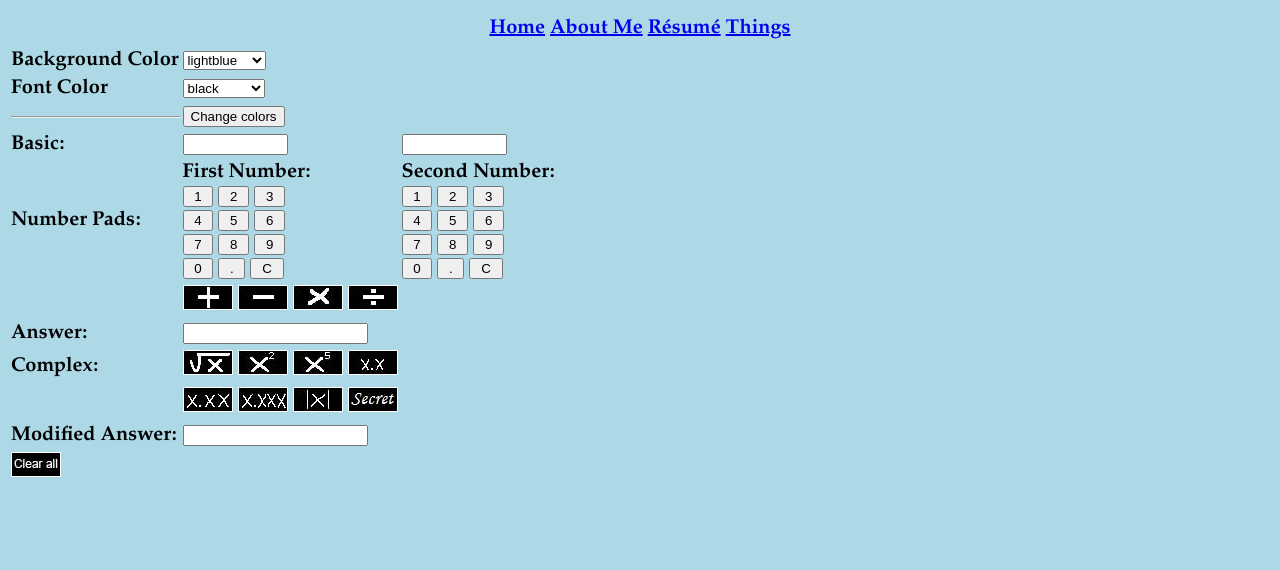
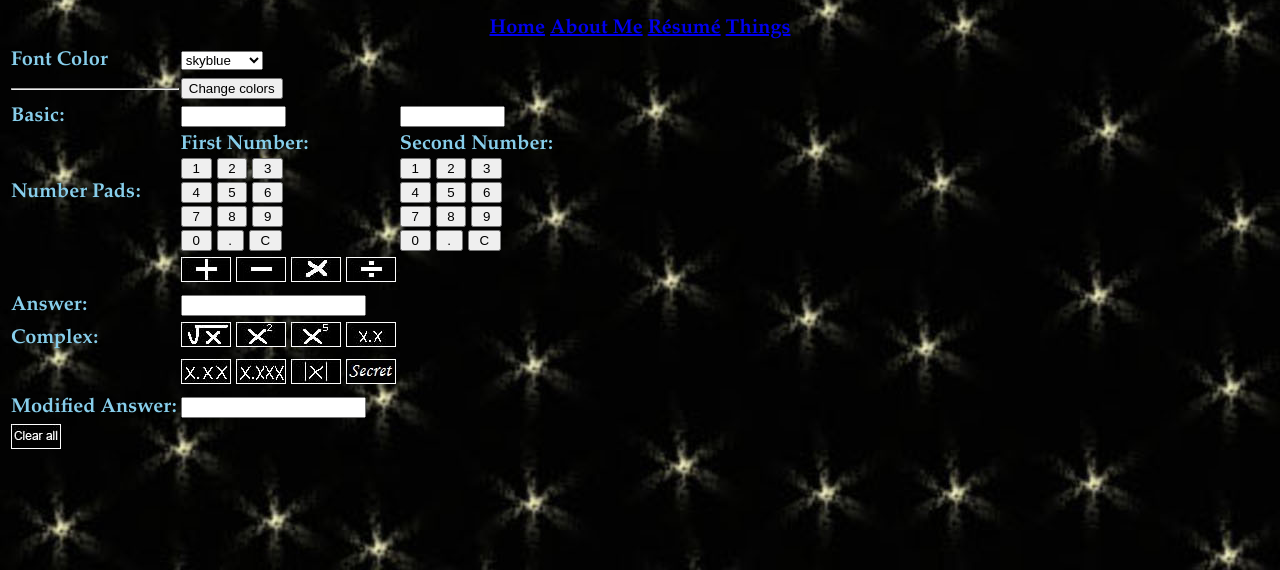
Before and after one commit to enlne/enlne.github.io, a plain HTML site: page Calculator/calculator.html in a window 1280 px wide. Shown: the part 230-800 px from the top of the page. Drawn offline with Linux system fonts and the light colour scheme.

Commit message:
quality updates

```diff
--- a/Calculator/calculator.html
+++ b/Calculator/calculator.html
@@ -30,7 +30,7 @@ function secret(num1, num2, num3)
 
  <form name=frmCalc>
   <table>
-   <tr>
+<!--   <tr>
 	<td>Background Color</td>
 	<td><select name=slctBGColor>
 		<option>lightblue
@@ -40,13 +40,13 @@ function secret(num1, num2, num3)
 		<option>darkgreen
 		<option>purple
 				</select></td>
-   </tr>
+   </tr> -->
    <tr>
 	<td>Font Color</td>
 	<td><select name=slctFontColor>
-		<option>black
+		<option>skyblue
 		<option>white
-		<option>skyblue
+		<option>pink
 		<option>lavender
 		<option>goldenrod
 		<option>lightgreen
@@ -54,7 +54,8 @@ function secret(num1, num2, num3)
    </tr>
    <tr>
 	<td><hr width=100%/></td>
-	<td><input type=button name=btnColor value="Change colors" onClick="document.body.style.backgroundColor=frmCalc.slctBGColor.options[frmCalc.slctBGColor.selectedIndex].text;document.body.style.color=frmCalc.slctFontColor.options[frmCalc.slctFontColor.selectedIndex].text">
+	<td><input type=button name=btnColor value="Change colors" onClick="document.body.style.color=frmCalc.slctFontColor.options[frmCalc.slctFontColor.selectedIndex].text">
+<!--document.body.style.backgroundColor=frmCalc.slctBGColor.options[frmCalc.slctBGColor.selectedIndex].text;-->
    </tr>
    <tr>
 	<td>Basic:</td>
--- a/style.css
+++ b/style.css
@@ -9,8 +9,11 @@ a:visited{color:0xFFCCCC !important;}
 	margin-top:20px;
 	display:block;
 }
-body    { color:black;
-	background-color:lightblue;
+body    { color:skyblue;
+	background-color:black;
+	background-image: url("carolBG.jpg");
+	background-attachment: fixed;
+	background-repeat:no-repeat;
 	font-family: "Book Antiqua";
 	font-size:20px;
 	font-weight:700;			}
```
Also changed, not shown: 5EcR3t.html (+2 -2 lines), fail.html (added, +23 -0 lines), index.html (+2 -1 lines), carolBG.jpg (added).
